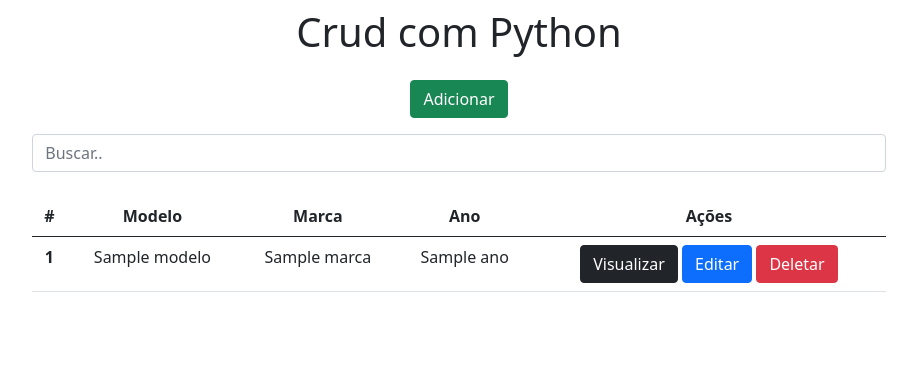
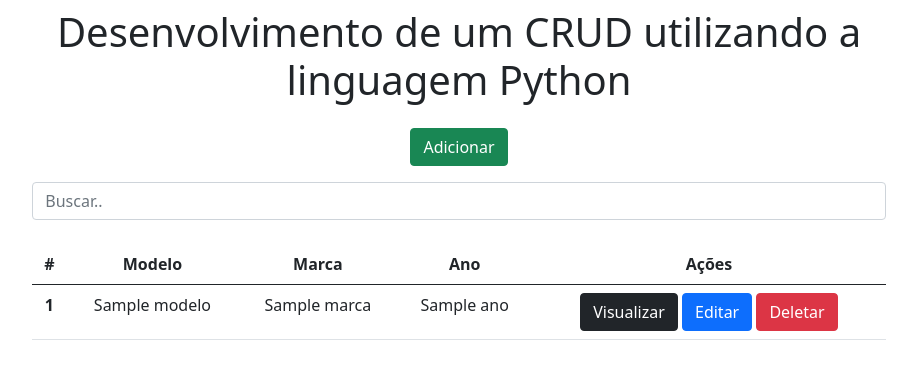
Before and after one commit to maiconwa/CRUD, a Django app: template app/templates/index.html in a window 1280 px wide. Shown: the top 379 px of the page, without its empty margins (181-1098 px from the left). Run offline with Django 3.2, Linux system fonts and the light colour scheme; the template is opened without the code that fills it: most values are stand-ins (such as "Sample title", 1, 10 or a date in 2020).

Commit message:
Update index.html

```diff
--- a/app/templates/index.html
+++ b/app/templates/index.html
@@ -2,12 +2,12 @@
 <html lang="pt-br" xmlns:https="http://www.w3.org/1999/xhtml">
 <head>
     <meta charset="UTF-8">
-    <title>CRUD com Python</title>
+    <title>Desenvolvimento de um CRUD utilizando a linguagem Python</title>
     <link rel="stylesheet" href="https://cdn.jsdelivr.net/npm/bootstrap@5.0.2/dist/css/bootstrap.min.css" rel="stylesheet" integrity="sha384-EVSTQN3/azprG1Anm3QDgpJLIm9Nao0Yz1ztcQTwFspd3yD65VohhpuuCOmLASjC" crossorigin="anonymous">
 </head>
 <body>
     <div class="col-8 m-auto pt-2 pb-2 text-center">
-        <h1>Crud com Python</h1>
+        <h1>Desenvolvimento de um CRUD utilizando a linguagem Python</h1>
     </div>
 
     <div class="col-8 m-auto pt-2 pb-2 text-center">
```
